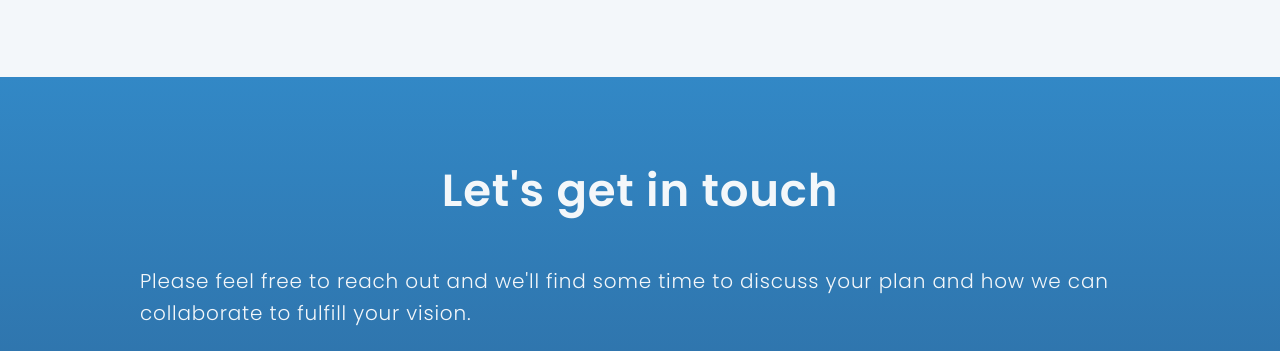
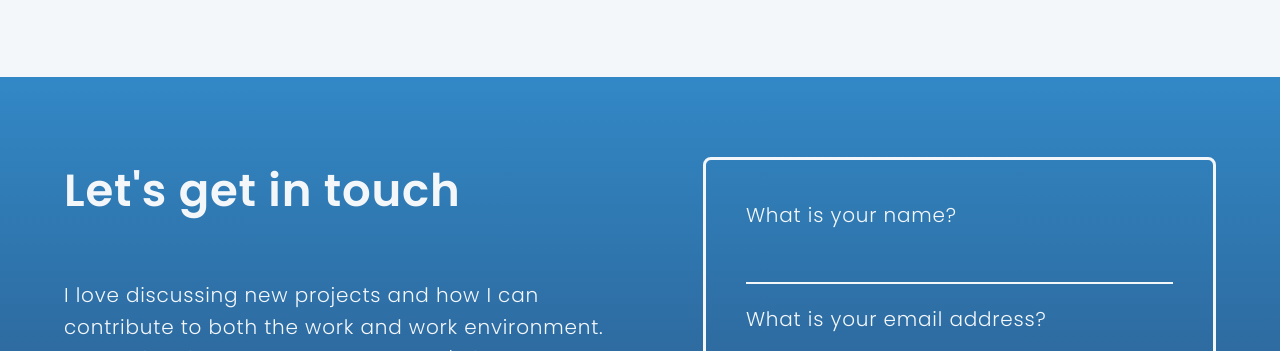
Before and after one commit to kevkilarski/Portfolio, a plain HTML site: page index.html in a window 1280 px wide. Shown: the part 3706-4057 px from the top of the page. Drawn offline with nearby package versions, Linux system fonts and the light colour scheme.

Commit message:
refactoring html and contact section css

```diff
--- a/index.html
+++ b/index.html
@@ -227,9 +227,8 @@
       <div class="wrapper">
 
         <div class="contactText">
-
           <h2>Let's get in touch</h2>
-          <p>Please feel free to reach out and we'll find some time to discuss your plan and how we can collaborate to fulfill your vision.</p>
+          <p>I love discussing new projects and how I can contribute to both the work and work environment. Please feel free to reach out and we'll find some time to discuss your plan and how we can collaborate to fulfill your vision.</p>
 
           <ul class="contactGroup">
             <li class="contactLinks">
@@ -253,15 +252,9 @@
               <p class="iconDetails" id="iconDetailsLinkedin">Linkedin</p>
             </li>
           </ul>
-
-          <!-- <div class="iconDetails" id="iconDetails"></div> -->
-
-
-
         </div>
 
         <form action="https://formspree.io/f/mzbyqgwd" method="POST" class="contactForm" name="contactForm">
-
           <label for="name">What is your name?</label>
           <input type="text" class="contactFormInputs contactName" id="name" name="name" required>
 
@@ -272,7 +265,6 @@
           <textarea name="message" class="contactFormInputs contactMessage" id="message" name="message" required></textarea>
 
           <button type="submit" class="contactButton">Send</button>
-
         </form>
 
       </div>
--- a/styles/sass/_index.scss
+++ b/styles/sass/_index.scss
@@ -372,7 +372,7 @@ CONTACT
 =========================*/
 
 .contact {
-  padding: 4rem 0;
+  padding: 4rem 0 1rem;
   background-image: linear-gradient($secondaryBlue, $primaryBlue);
   color: $primaryWhite;
 }
@@ -380,21 +380,14 @@ CONTACT
 .contact .wrapper {
   display: flex;
   justify-content: space-between;
-  flex-direction: column;
   gap: 3.5rem;
-  max-width: 50rem;
 }
 
 .contactText {
   display: flex;
   flex-direction: column;
-  justify-content: space-between;
-  gap: 2rem;
+  gap: 2.7rem;
   flex-basis: 50%;
-}
-
-.contactText h2 {
-  text-align: center;
 }
 
 .contactGroup {
@@ -402,7 +395,6 @@ CONTACT
   justify-content: space-between;
   gap: 0.8rem;
   width: 50%;
-  margin: 0 auto;
 }
 
 .contactLinks i {
@@ -410,24 +402,11 @@ CONTACT
   color: $primaryWhite;
 }
 
-.iconDetails {
-  opacity: 0;
-  transition: 0.4s;
-}
-
-.contactLinksFadeIn {
-  opacity: 100%;
-}
-
-.contactLinksFadeOut {
-  opacity: 0%;
-}
-
 .contactLinks {
   position: relative;
 }
 
-.contactLinks p {
+.iconDetails {
   position: absolute;
   bottom: -2rem;
   left: -10rem;
@@ -435,6 +414,12 @@ CONTACT
   text-align: center;
   color: $primaryWhite;
   font-weight: 500;
+  opacity: 0;
+  transition: 0.4s;
+}
+
+.contactLinksFadeIn {
+  opacity: 100%;
 }
 
 .contactForm {
@@ -550,6 +535,7 @@ MEDIA QUERIES
   // === CONTACT ===
 
   .contact .wrapper {
+    flex-direction: column;
     width: 80%;
   }
 
```
Also changed, not shown: styles/style.css.
